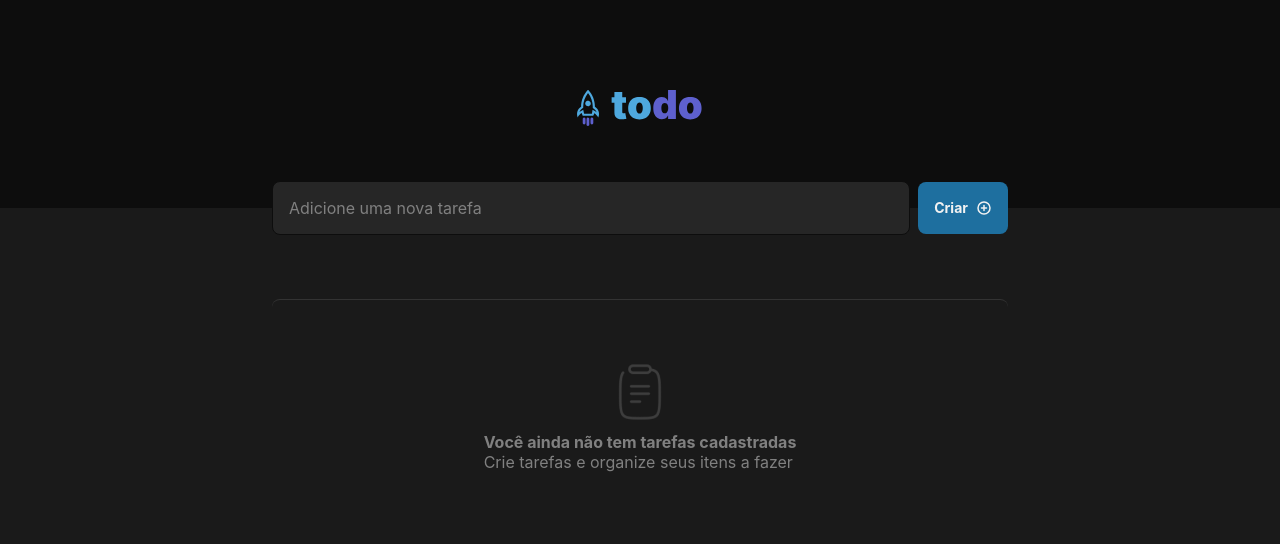
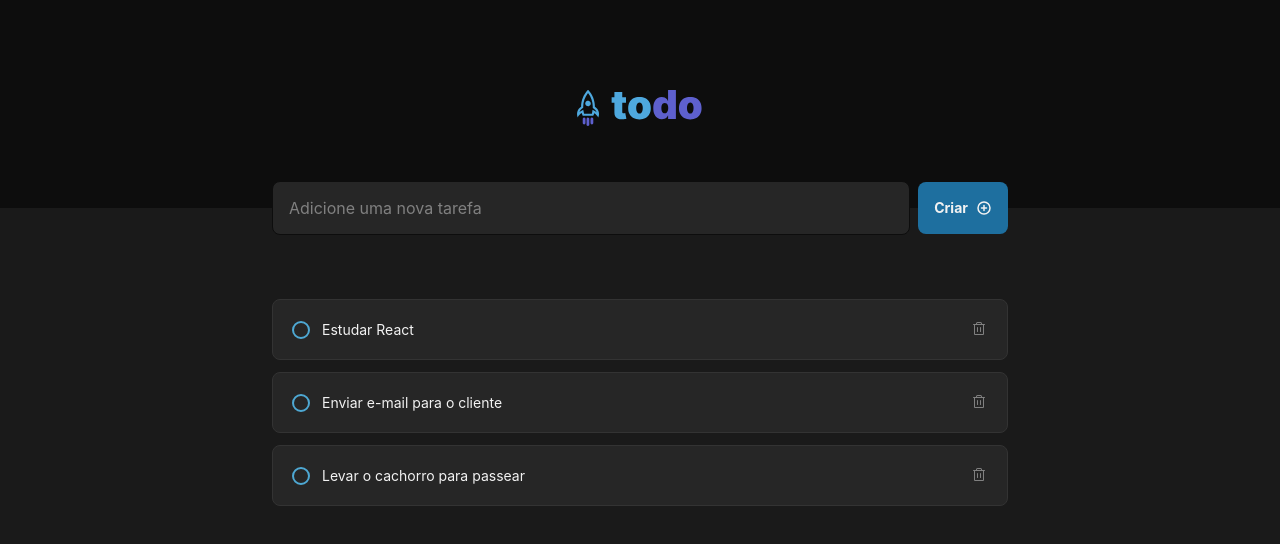
Before and after one commit to lucaspedronet/TudoLista, a React (Vite) app: page / in a window 1280 px wide. Shown: the top 544 px of the page. Built offline with nearby package versions, Linux system fonts and the light colour scheme.

Commit message:
fix: aula03 listaDeTarefas

```diff
--- a/src/App.tsx
+++ b/src/App.tsx
@@ -25,11 +25,6 @@ const listaDeTarefas: ITask[] = [
     text: 'Levar o cachorro para passear',
     isChecked: false
   },
-  {
-    id: 3,
-    text: 'Teste de Front-end',
-    isChecked: false
-  },
 ];
 
 export function App() {
@@ -52,11 +47,11 @@ export function App() {
         </div>
 
         <div className={styles.tasksList}>
-          {[].length > 0 ? (
+          {listaDeTarefas.length > 0 ? (
             <div>
-              {[].map((task) => (
+              {listaDeTarefas.map((task) => (
                 <Item
-                  key={task}
+                  key={task.id}
                   data={task}
                   removeTask={() => {}}
                   toggleTaskStatus={() => {}}
```
